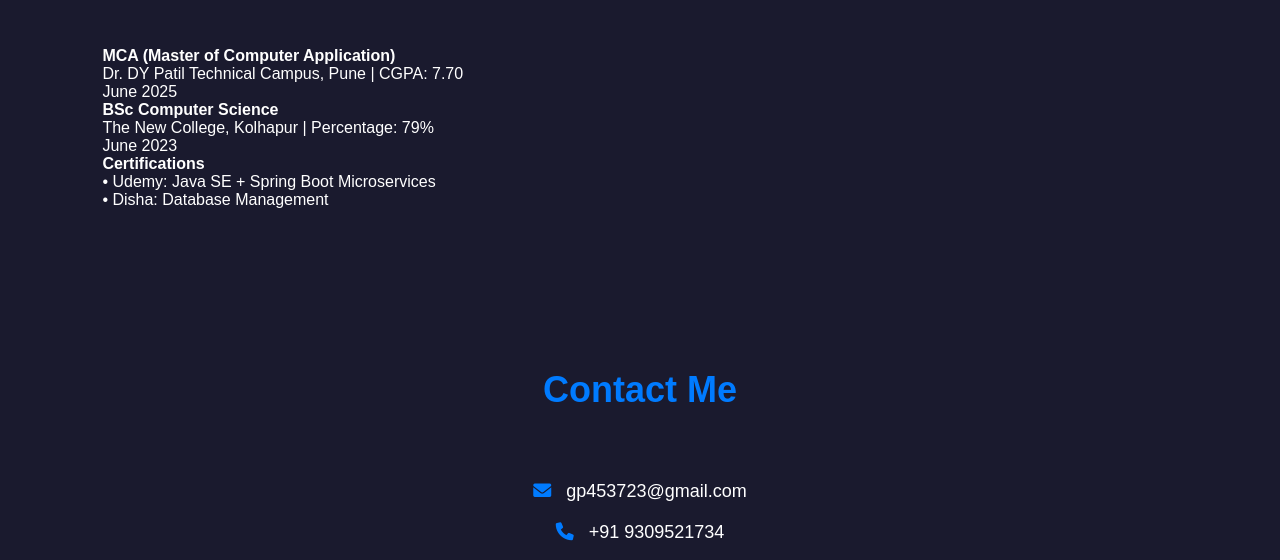
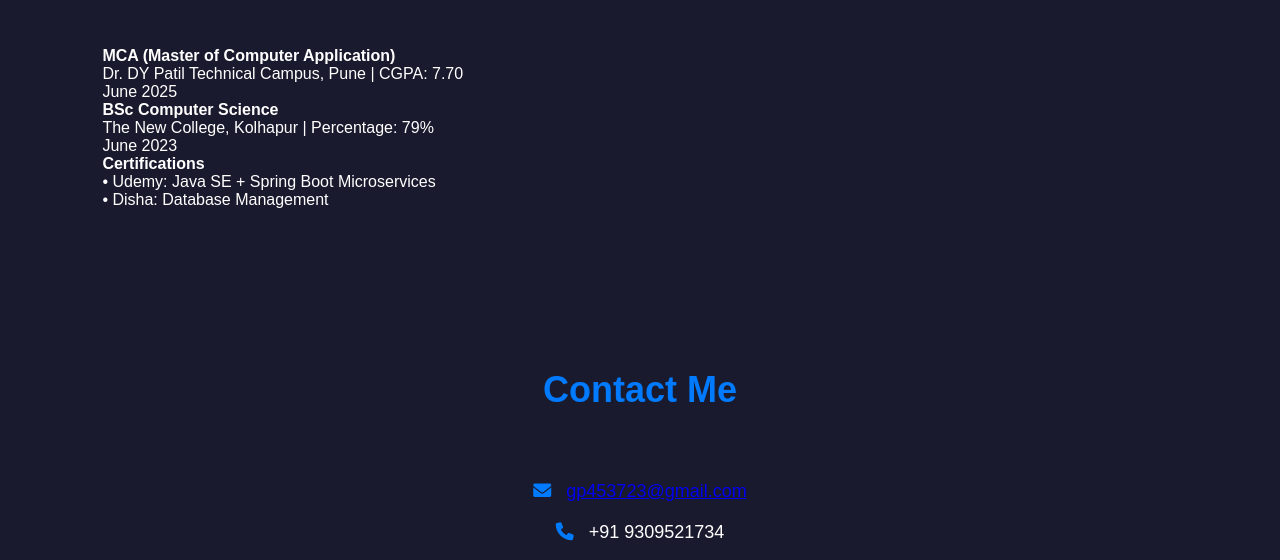
Before and after one commit to Patil-Ganesh-12/ganesh-patil-portfolio, a plain HTML site: page index.html in a window 1280 px wide. Shown: the part 2284-2844 px from the top of the page. Drawn offline with Linux system fonts and the light colour scheme.

Commit message:
Update index.html

```diff
--- a/index.html
+++ b/index.html
@@ -138,7 +138,7 @@
                 <div class="contact-info">
                     <div class="info-item">
                         <i class="fas fa-envelope"></i>
-                        <span>gp453723@gmail.com</span>
+                        <span><a href="mailto:gp453723@gmail.com">gp453723@gmail.com</a></span>
                     </div>
                     <div class="info-item">
                         <i class="fas fa-phone"></i>
```
